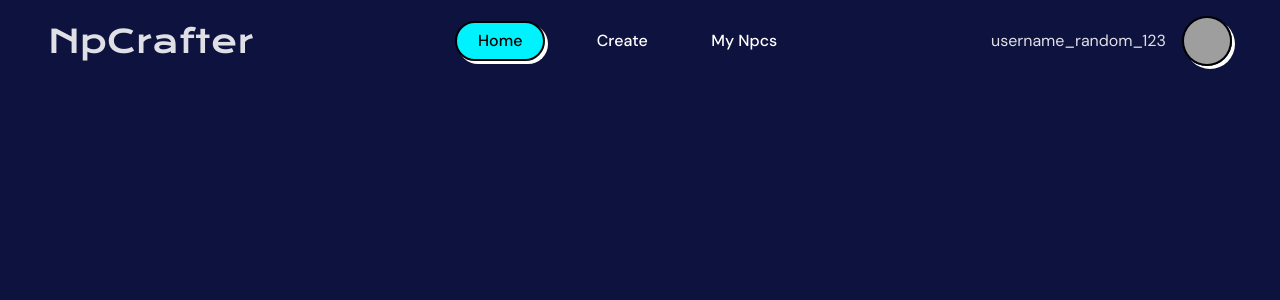
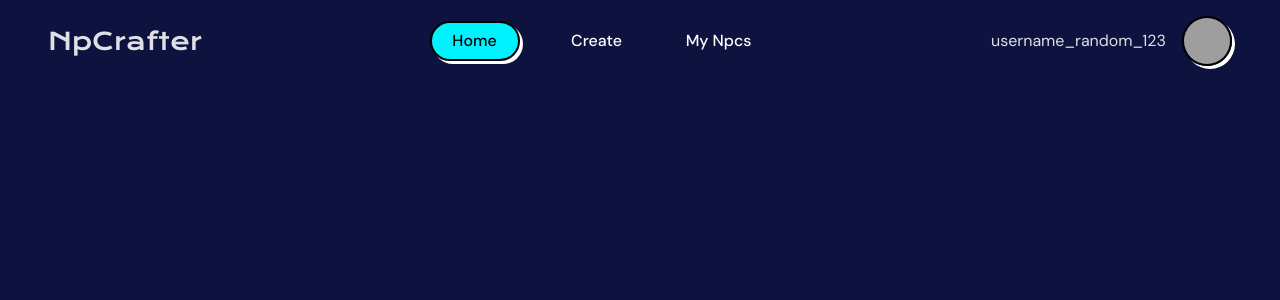
Before and after one commit to Gon-Dev/npcrafter, a React (Vite) app: page / in a window 1280 px wide. Shown: the top 300 px of the page. Built offline with nearby package versions, Linux system fonts and the light colour scheme; grey boxes are pictures that could not be loaded.

Commit message:
build: change title heading

```diff
--- a/src/components/Home/Header/Header.tsx
+++ b/src/components/Home/Header/Header.tsx
@@ -5,7 +5,7 @@ import User from './User/User'
 function Header() {
   return(
     <header className='header-wrapper'>
-      <h1 className='header-title'>NpCrafter</h1>
+      <h2 className='header-title'>NpCrafter</h2>
       <Navbar />
       <User />
     </header>
```
